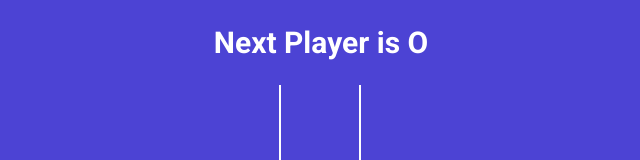
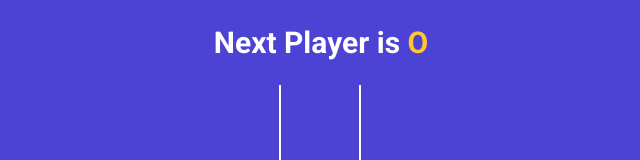
Before and after one commit to shardul523/Tic-Tac-Toe, a React (Vite) app: page / in a window 1280 px wide. Shown: the top 160 px of the page, without its empty margins (319-959 px from the left). Built offline with nearby package versions, Linux system fonts and the light colour scheme.

Commit message:
Added formatting and styled the status message.

```diff
--- a/package.json
+++ b/package.json
@@ -18,7 +18,7 @@
     "@types/react": "^18.0.37",
     "@types/react-dom": "^18.0.11",
     "@vitejs/plugin-react": "^4.0.0",
-    "eslint": "^8.42.0",
+    "eslint": "^8.43.0",
     "eslint-config-prettier": "^8.8.0",
     "eslint-plugin-react": "^7.32.2",
     "eslint-plugin-react-hooks": "^4.6.0",
--- a/src/App.jsx
+++ b/src/App.jsx
@@ -1,37 +1,37 @@
 import { useState } from "react";
-import Board from "./components/Board"
+import Board from "./components/Board";
 import calculateWinner from "./utils";
 import StatusMessage from "./components/StatusMessage";
 
-
 export default function App() {
-
   const [squares, setSquares] = useState(Array(9).fill(null));
   const [isXNext, setIsXNext] = useState(false);
-    const [emptySquares, setEmptySquares] = useState(9);
 
-    const nextPlayer = isXNext ? 'X' : 'O';
-    const winner = calculateWinner(squares) ? (isXNext ? 'O': 'X') : null;
+  const nextPlayer = isXNext ? "X" : "O";
+  const winner = calculateWinner(squares) ? (isXNext ? "O" : "X") : null;
 
-    const handleClick = clickPos => {
-
+  const handleClick = (clickPos) => {
     if (squares[clickPos] || winner) return;
 
-        setSquares(currentSquares => currentSquares.map((square, pos) => {
-            if (pos == clickPos) {
-                setEmptySquares(prevEmptySquares => prevEmptySquares - 1);
-                return isXNext ? 'X' : 'O';
-            }
+    setSquares((currentSquares) =>
+      currentSquares.map((square, pos) => {
+        if (pos == clickPos) return isXNext ? "X" : "O";
+
         return square;
-        }));
+      })
+    );
 
-        setIsXNext(currXNext => !currXNext);
+    setIsXNext((currXNext) => !currXNext);
   };
 
   return (
     <div className="app">
-            <StatusMessage winner={winner} emptySquares={emptySquares} nextPlayer={nextPlayer} />
+      <StatusMessage
+        squares={squares}
+        winner={winner}
+        nextPlayer={nextPlayer}
+      />
       <Board squares={squares} handleClick={handleClick} />
     </div>
-    )
+  );
 }
--- a/src/components/StatusMessage.jsx
+++ b/src/components/StatusMessage.jsx
@@ -1,11 +1,26 @@
-const StatusMessage = ({nextPlayer, winner, emptySquares}) => {
-    if (winner)
-        return <h2>{winner} has won!</h2>
+const StatusMessage = ({ squares, nextPlayer, winner }) => {
+  const noEmptySquares = squares.every((square) => square !== null);
 
-    if (emptySquares === 0)
-        return <h2>Draw!</h2>
+  const renderPlayer = (player) => {
+    const color = player === "X" ? "text-green" : "text-orange";
 
-    return <h2>Next Player is {nextPlayer}</h2>
+    return <span className={color}>{player}</span>;
+  };
+
+  const renderMessage = () => {
+    if (winner) return <>{renderPlayer(winner)} has won!</>;
+
+    if (noEmptySquares)
+      return (
+        <>
+          {renderPlayer("X")} and {renderPlayer("O")} have tied!
+        </>
+      );
+
+    return <>Next Player is {renderPlayer(nextPlayer)}</>;
+  };
+
+  return <h2>{renderMessage()}</h2>;
 };
 
 export default StatusMessage;
--- a/src/index.scss
+++ b/src/index.scss
@@ -3,7 +3,7 @@ $orange: #ffc72a;
 $blue: #4c43d4;
 
 body {
-  font-family: 'Roboto', sans-serif;
+  font-family: "Roboto", sans-serif;
   background-color: $blue;
   color: #fff;
   padding: 0;
@@ -46,7 +46,7 @@ button {
       list-style: none;
       text-align: left;
       &:before {
-        content: '';
+        content: "";
         border-radius: 50%;
         display: inline-block;
         height: 5px;
@@ -139,7 +139,7 @@ button {
 
   &:before,
   &:after {
-    content: '';
+    content: "";
     position: absolute;
     width: 150px;
     height: 150px;
```
Also changed, not shown: src/components/Board.jsx (+5 -5 lines), src/components/Square.jsx (+7 -7 lines), src/index.jsx (+5 -5 lines), 1 other file (tests, documents, lock files or other folders). Lines whose indentation alone changed are shown as unchanged.
